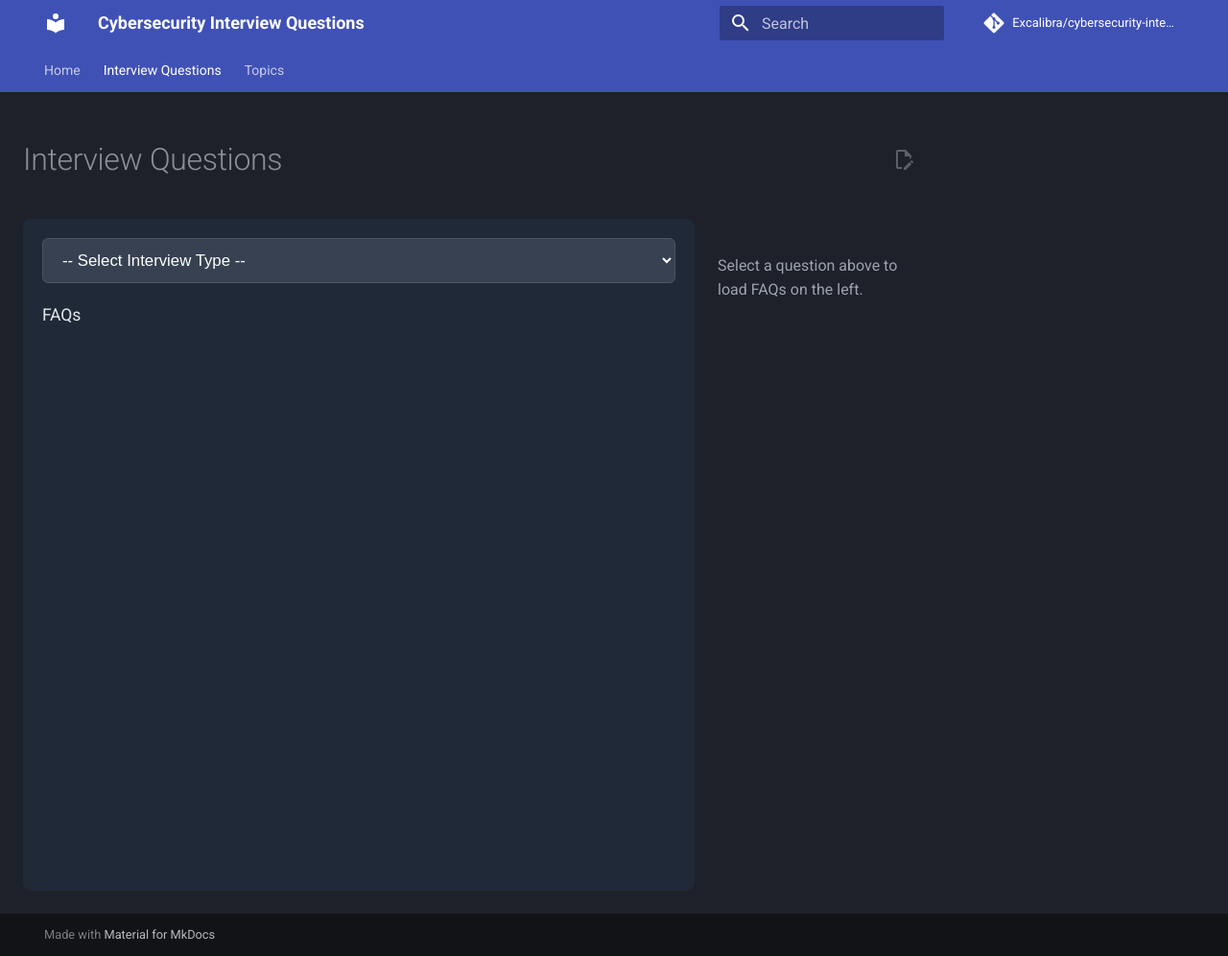
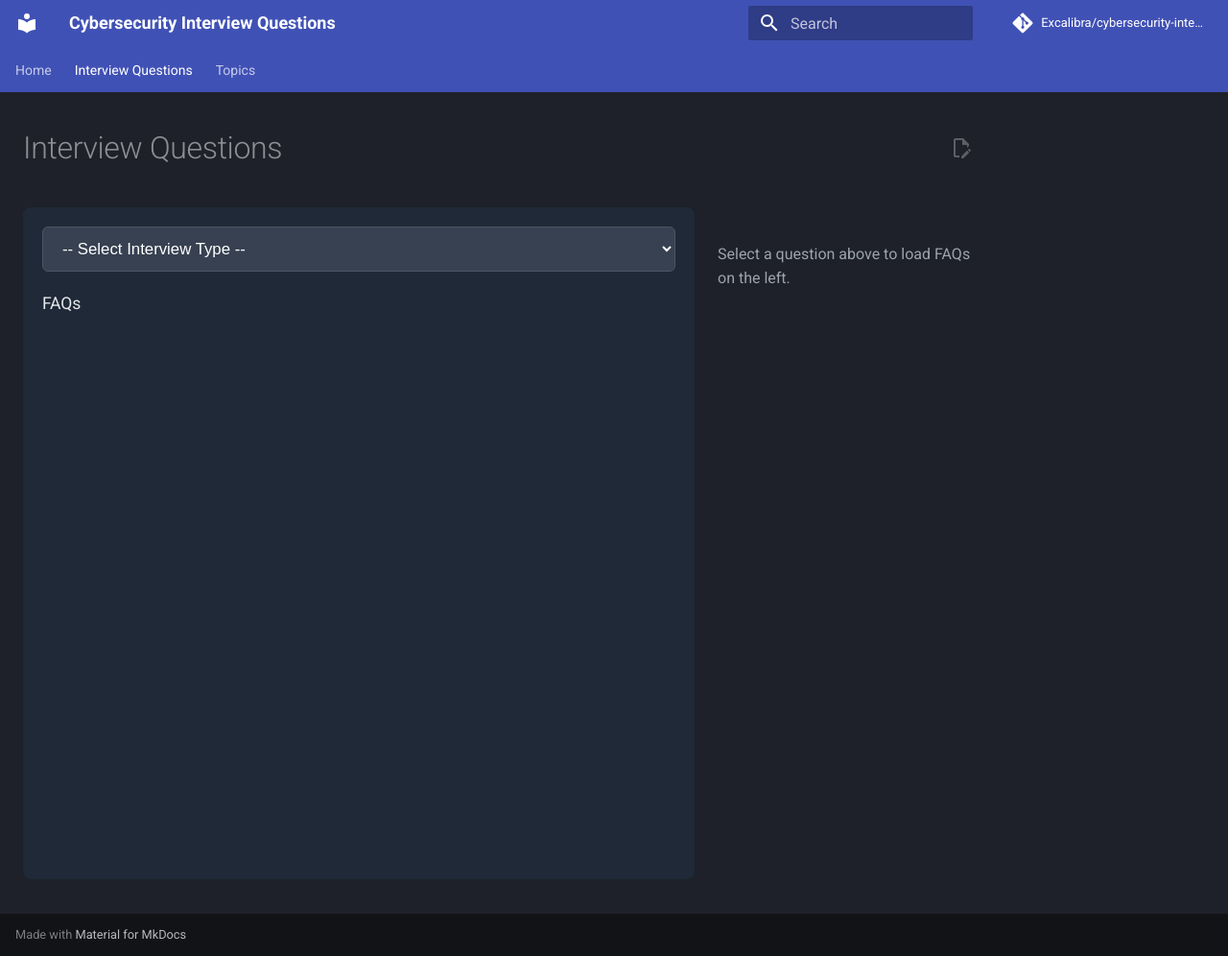
Before and after one commit to Excalibra/cybersecurity-interview-questions, an MkDocs documentation site: the page built from docs/questions/index.md, in a window 1280 px wide and 996 px high. Shown: the whole window at 96% size. Built offline with MkDocs 1.6.1 and Material for MkDocs 9.7.7, drawn with Linux system fonts in a browser that asks for light colours; comment, search, counter and statistics services are not loaded.

Commit message:
Update main.html

```diff
--- a/overrides/main.html
+++ b/overrides/main.html
@@ -6,6 +6,38 @@
 <style>
   .md-sidebar--primary, .md-nav--primary, .md-sidebar__scrollwrap { display: none !important; }
   .md-main__inner { margin-left: 0 !important; }
+
+  /* Force full width for dynamically loaded content */
+  #main-content .md-content__inner,
+  #main-content .md-typeset {
+      max-width: 100% !important;
+      margin: 0 !important;
+  }
+
+  /* Relax the main grid and content area for these pages */
+  .md-grid {
+      max-width: 100% !important;
+  }
+
+  .md-main__inner {
+      max-width: 100% !important;
+      margin-left: 0 !important;
+      margin-right: 0 !important;
+  }
+
+  /* Ensure the flex container can expand fully */
+  .md-content {
+      width: 100% !important;
+  }
+
+  /* Override content padding for the custom sidebar pages */
+  .md-content__inner {
+      padding: 0 !important;
+  }
+
+  .md-main {
+      padding: 0 !important;
+  }
 </style>
 
 <!-- Questions -->
```
